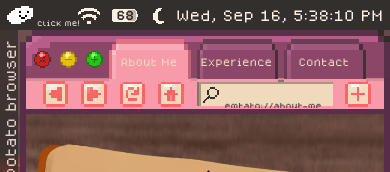
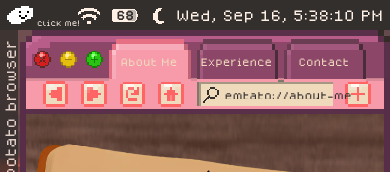
Before and after one commit to emtato/emtato-portfolio, a React (Vite) app: page / in a window 390 px wide. Shown: the top 172 px of the page. Built offline with nearby package versions, Linux system fonts and the light colour scheme.

Commit message:
fix mobile search bar

```diff
--- a/src/components/browser/BrowserWindow.css
+++ b/src/components/browser/BrowserWindow.css
@@ -428,7 +428,7 @@
 
     .browser-search-bar-text {
         position: absolute;
-        top: 45%;
+        top: 5%;
         left: 25.71px;
         width: 100%;
         height: 100%;
@@ -436,7 +436,7 @@
         border: none;
         outline: none;
         color: var(--color-smoky-charcoal);
-        font: 6.86px "Emtato Pixel";
+        font: 9px "Emtato Pixel";
         z-index: 16;
     }
 
--- a/src/components/browser/BrowserWindow.tsx
+++ b/src/components/browser/BrowserWindow.tsx
@@ -110,7 +110,10 @@ export default function BrowserWindow({isOpen: boolean, onClose, isBig, maximize
                         <img className="browser-nav-icon" alt="a" src="/assets/browser/toolbar/next.png"/>
                     </button>
                     <button className="browser-nav-button">
-                        <img className="browser-nav-icon" alt="a" src="/assets/browser/toolbar/reload.png" onClick={() => {fakeRefreshTab(activeTab)}}/>
+                        <img className="browser-nav-icon" alt="a" src="/assets/browser/toolbar/reload.png"
+                             onClick={() => {
+                                 fakeRefreshTab(activeTab)
+                             }}/>
                     </button>
                     <button className="browser-nav-button" onClick={() => {
                         changeTab(0)
@@ -123,15 +126,14 @@ export default function BrowserWindow({isOpen: boolean, onClose, isBig, maximize
                         <div className="browser-tiled-search-bar"></div>
                         <img className="browser-search-icon" alt=""
                              src="/assets/browser/toolbar/search-icon.png"/>
-                        <input value={url} onClick={() => {
+                        <input className="browser-search-bar-text" value={url} onClick={() => {
                             setUrl("")
                         }}
                                onChange={(event) => setUrl(event.currentTarget.value)} onKeyDown={(event) => {
                             if (event.key === "Enter") {
                                 window.open("https://www.google.com/search?q=" + event.currentTarget.value, "_blank")
                             }
-                        }}
-                               className="browser-search-bar-text"></input>
+                        }}></input>
                     </div>
                     <button className="browser-nav-button" onClick={() => setNewTabError(true)}>
                         <img className="browser-nav-icon" alt="a" src="/assets/browser/toolbar/new-tab.png"/>
```
